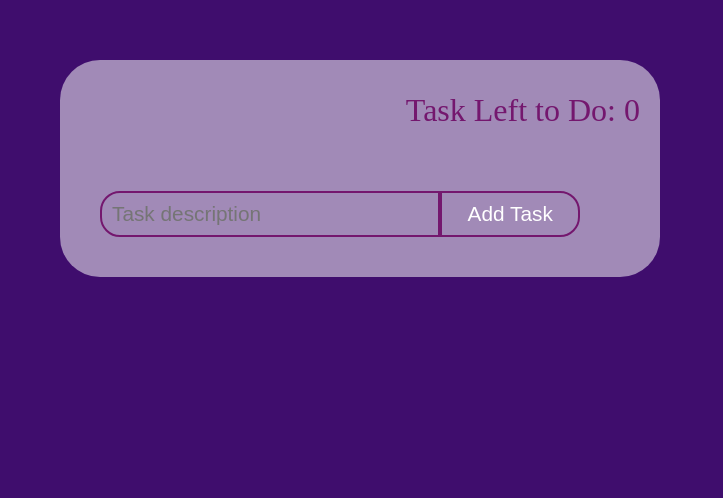
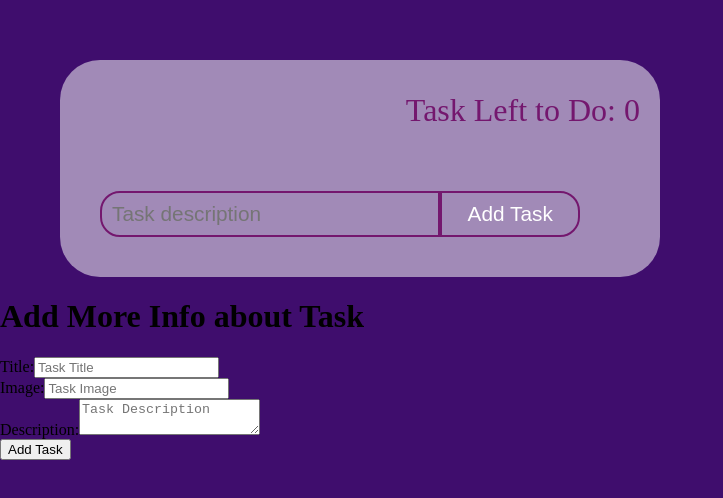
Before and after one commit to InetaKr/For-me-and-my-friends, a React (Create React App) app in the folder Uzduotys/todo React/todo/: page / in a window 1280 px wide. Shown: the top 498 px of the page, without its empty margins (0-723 px from the left). Built offline with nearby package versions, Linux system fonts and the light colour scheme.

Commit message:
added form, taskcard compenents and fixed app.jsx

```diff
--- a/Uzduotys/todo React/todo/src/App.jsx
+++ b/Uzduotys/todo React/todo/src/App.jsx
@@ -3,16 +3,25 @@ import React, { useState } from 'react';
 import TaskList from './components/TaskList';
 import AddTask from './components/AddTask';
 import TaskCounter from './components/TaskCounter';
+import TaskCard from './components/TaskCard';
+import AddTaskCard from './components/AddTaskCard';
 
 function App() {
     const [tasks, setTasks] = useState([]);
+    const [submittedTask, setSubmittedTask] = useState(null);
 
     const addTask = (task) => {
         setTasks([...tasks, task]);
     }
 
+    const newTaskCard = (newTaskCard) => {
+        setTasks([...tasks, newTaskCard]);
+        setSubmittedTask(newTaskCard);
+    }
+
     const deleteTask = (id) => {
         setTasks(tasks.filter(task => task.id !== id));
+        if(submittedTask && submittedTask.id === id) setSubmittedTask(null);
     }
 
     const markAsComplete = (id) => {
@@ -25,11 +34,18 @@ function App() {
     }
 
     return (
+        <>
         <div className='formWrapper'>
             <TaskCounter tasks={tasks} />
             <TaskList tasks={tasks} deleteTask={deleteTask} markAsComplete={markAsComplete} />
             <AddTask addTask={addTask} />
         </div>
+        <div className='FormTaskCard'>
+            <h1>Add More Info about Task </h1>
+            <AddTaskCard newTaskCard={newTaskCard} />
+            {submittedTask && <TaskCard task={submittedTask} deleteTask={deleteTask} markAsComplete={markAsComplete} />}
+        </div>
+        </>
     );
 }
 
--- /dev/null
+++ b/Uzduotys/todo React/todo/src/components/AddTaskCard.jsx
@@ -0,0 +1,52 @@
+import React, { useState } from 'react';
+
+const AddTaskCard = ({ newTaskCard }) => {
+    const [TaskCardtitle, setTitle] = useState('');
+    const [TaskCardimage, setImage] = useState('');
+    const [TaskCardDescription, setDescription] = useState('');
+
+    const handleCardSubmit = (e) => {
+        e.preventDefault();
+        if (!TaskCardtitle || !TaskCardimage || !TaskCardDescription) {
+            return;
+        }
+        newTaskCard({ id: Date.now(), TaskCardtitle, TaskCardimage, TaskCardDescription });
+        setTitle('');
+        setImage('');
+        setDescription('');
+    }
+
+    return (
+        <form onSubmit={handleCardSubmit}>
+            <div>
+                <label>Title:</label>
+                <input
+                    type="text"
+                    placeholder="Task Title"
+                    value={TaskCardtitle}
+                    onChange={e => setTitle(e.target.value)}
+                />
+            </div>
+            <div>
+                <label>Image:</label>
+                <input
+                    type="text"
+                    placeholder="Task Image"
+                    value={TaskCardimage}
+                    onChange={e => setImage(e.target.value)}
+                />
+            </div>
+            <div>
+                <label>Description:</label>
+                <textarea
+                    placeholder="Task Description"
+                    value={TaskCardDescription}
+                    onChange={e => setDescription(e.target.value)}
+                />
+            </div>
+            <button type="submit">Add Task</button>
+        </form>
+    );
+}
+
+export default AddTaskCard;
--- a/Uzduotys/todo React/todo/src/components/Task.jsx
+++ b/Uzduotys/todo React/todo/src/components/Task.jsx
@@ -1,7 +1,7 @@
 const Task = ({ task, deleteTask, markAsComplete }) => {
     return (
         <div className={`task ${task.completed ? 'markAsComplete' : ''}`}>
-            <p>{task.description}</p>
+            <p>{task.description || task.TaskCardtitle}</p>
             <div className="taskButton">
                 <button onClick={() => markAsComplete(task.id)} className="completedButton">Completed</button>
                 <button onClick={() => deleteTask(task.id)} className='deleteButton'>Delete</button>
--- /dev/null
+++ b/Uzduotys/todo React/todo/src/components/TaskCard.jsx
@@ -0,0 +1,16 @@
+
+const TaskCard = ({ task, deleteTask, markAsComplete}) => {
+    return (
+        <div>
+            <h3>{task.TaskCardtitle}</h3>
+            <img src={task.TaskCardimage} alt={task.TaskCardtitle}/>
+            <p>{task.TaskCardDescription}</p>
+            <div className="taskCardButton">
+                <button onClick={() => markAsComplete(task.id)} className="completedCardButton">Completed</button>
+                <button onClick={() => deleteTask(task.id)} className='deleteCardButton'>Delete</button>
+            </div>
+        </div>
+    );
+}
+
+export default TaskCard;
--- a/Uzduotys/todo React/todo/src/components/TaskCounter.jsx
+++ b/Uzduotys/todo React/todo/src/components/TaskCounter.jsx
@@ -1,4 +1,3 @@
-import React from 'react';
 
 const TaskCounter = ({ tasks }) => {
     const incompleteTasks = tasks.filter(task => !task.completed);
```
